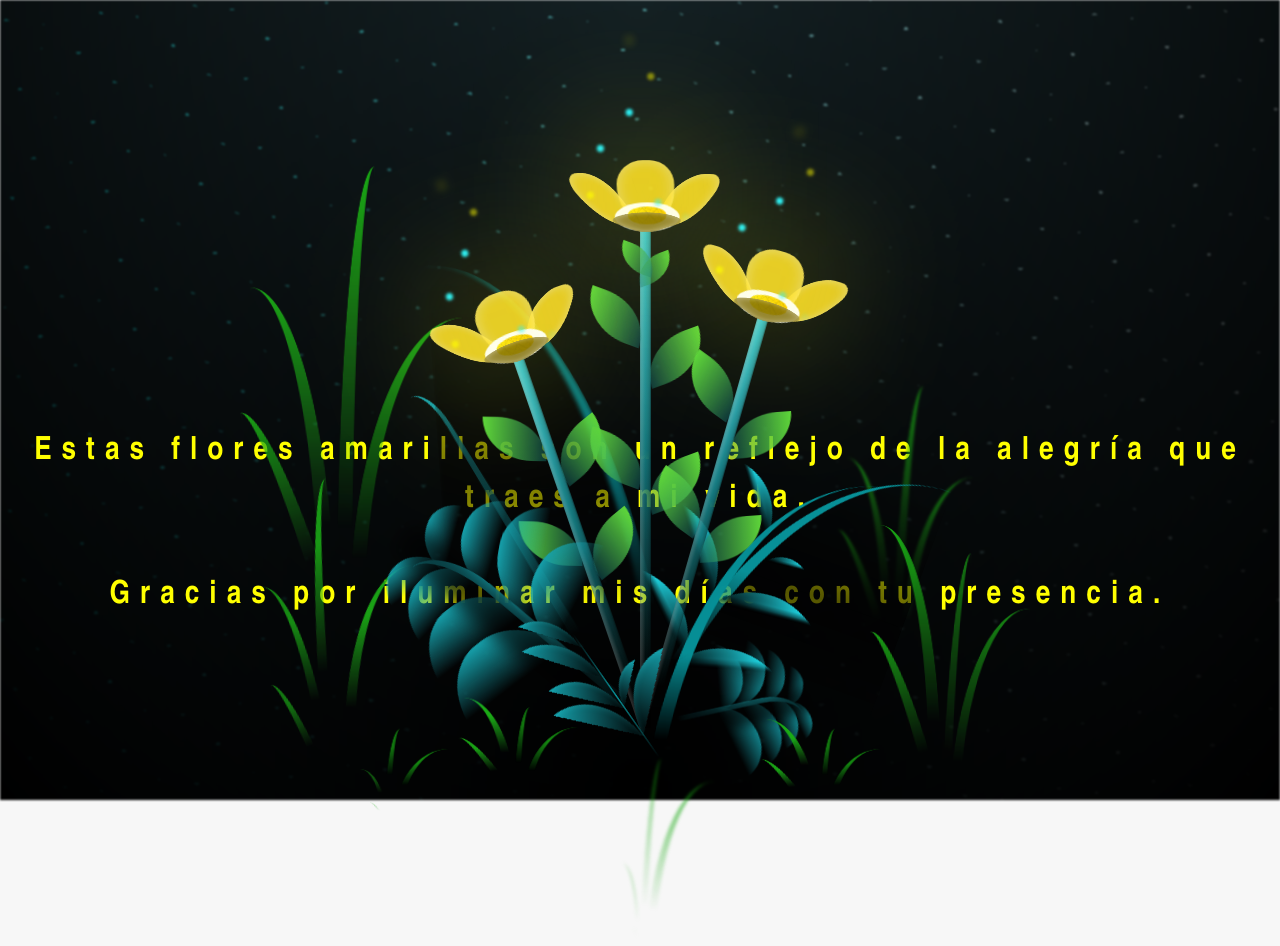
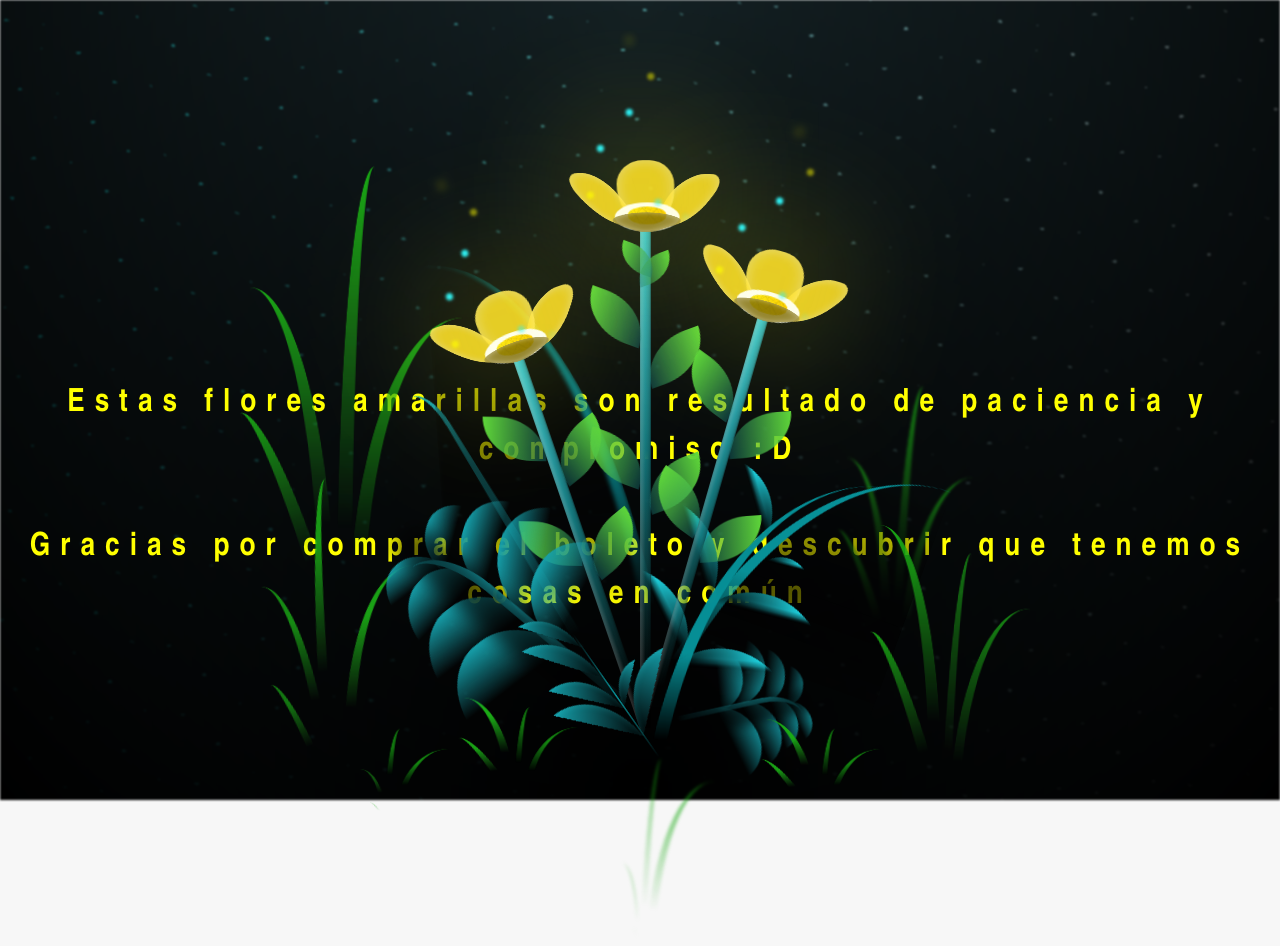
Before and after one commit to Donovanpena/FloresYCancionParaPao, a plain HTML site: page flower.html in a window 1280 px wide. Drawn offline with Linux system fonts and the light colour scheme.

Commit message:
flower.html

```diff
--- a/flower.html
+++ b/flower.html
@@ -13,8 +13,8 @@
     <div id="lyrics">
 
     </div>
-    <h1 class="titulo">Estas flores amarillas son un reflejo de la alegría que traes a mi vida. <br> <br>
-      Gracias por iluminar mis días con tu presencia.</h1>
+    <h1 class="titulo">Estas flores amarillas son resultado de paciencia y compromiso :D <br> <br>
+      Gracias por comprar el boleto y descubrir que tenemos cosas en común</h1>
 
     <div class="night"></div>
     <div class="flowers">
```
